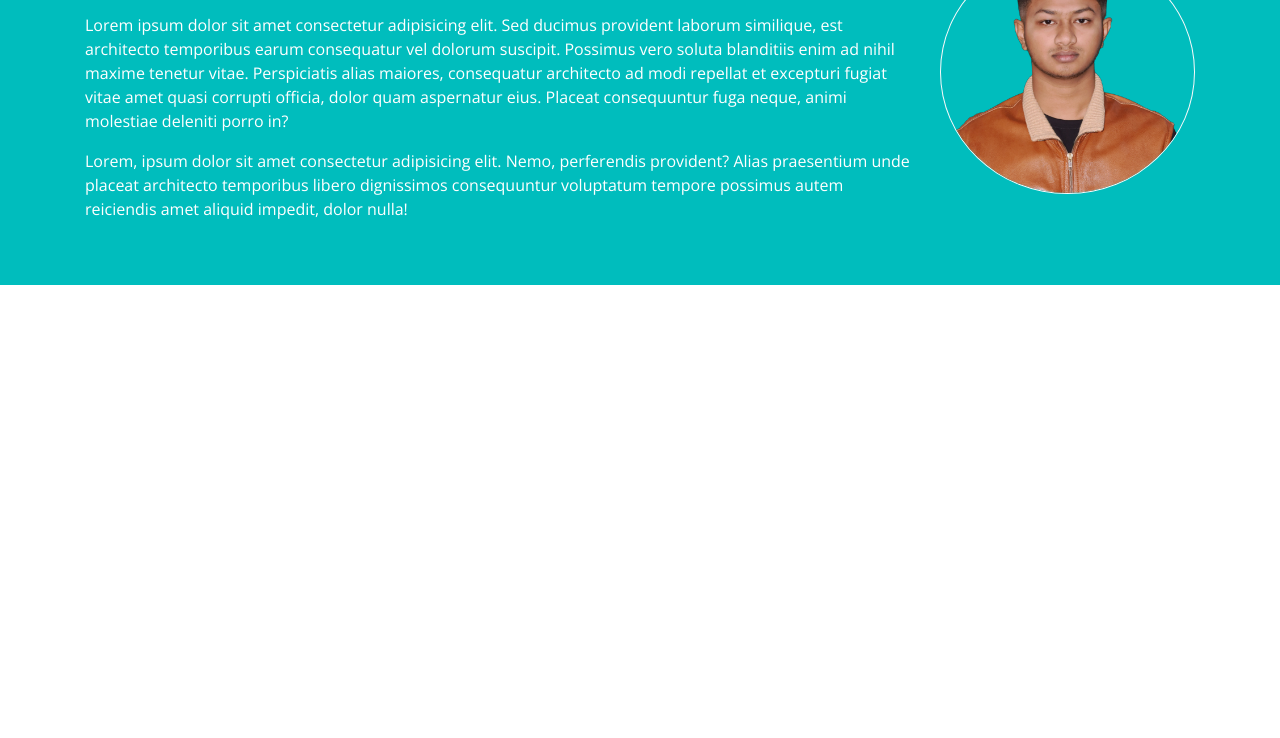
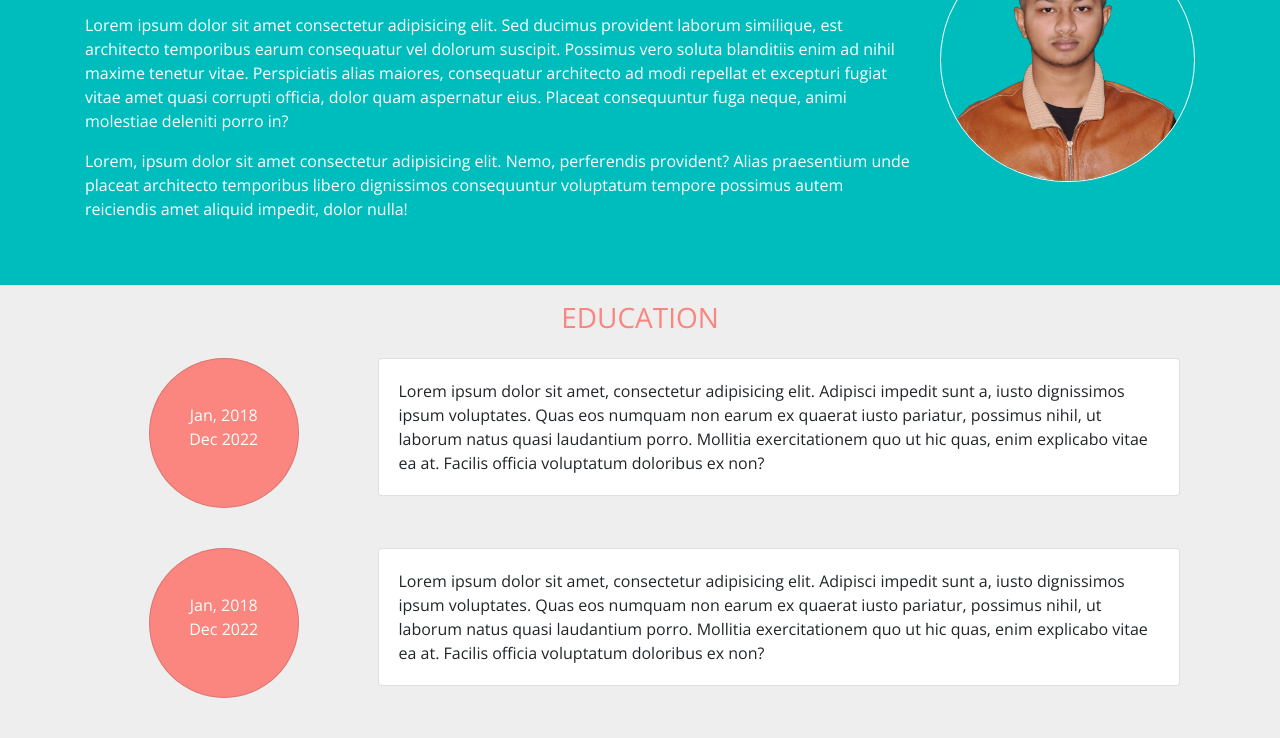
Before and after one commit to raju-molla/raju-molla.github.io, a plain HTML site: page index.html in a window 1280 px wide. Shown: the part 997-1735 px from the top of the page. Before the commit the page ends 1282 px from the top, so only its background shows below. Drawn offline with nearby package versions, Linux system fonts and the light colour scheme.

Commit message:
education section

```diff
--- a/css/style.css
+++ b/css/style.css
@@ -17,3 +17,20 @@ body {
 .about-container{
   background-color: #00BDBD;
 }
+.education-container{
+  background-color: #EEEEEE;
+}
+.redtype-color{
+  color: #FB857F;
+}
+.bg-redtype-color{
+  background-color: #FB857F;
+}
+
+.circle{
+  background-color: #FB857F;
+  color: white;
+  height: 150px;
+  width: 150px;
+  border-radius: 50%;
+}
--- a/index.html
+++ b/index.html
@@ -70,64 +70,126 @@
       <div class="collapse navbar-collapse" id="navbarSupportedContent">
         <ul class="navbar-nav m-auto">
           <li class="nav-item active">
-            <a class="nav-link" href="about"
+            <a class="nav-link" href="#about"
               >ABOUT <span class="sr-only">(current)</span></a
             >
           </li>
           <li class="nav-item">
-            <a class="nav-link" href="eduaction">EDUCATION</a>
+            <a class="nav-link" href="#education">EDUCATION</a>
           </li>
 
           <li class="nav-item">
-            <a class="nav-link" href="project">PROJECT</a>
+            <a class="nav-link" href="#project">PROJECT</a>
           </li>
           <li class="nav-item">
-            <a class="nav-link" href="protfolio">PROTFOLIO</a>
+            <a class="nav-link" href="#protfolio">PROTFOLIO</a>
           </li>
           <li class="nav-item">
-            <a class="nav-link" href="gallery">GALLERY</a>
+            <a class="nav-link" href="#gallery">GALLERY</a>
           </li>
           <li class="nav-item">
-            <a class="nav-link" href="contact">CONTACT</a>
+            <a class="nav-link" href="#contact">CONTACT</a>
           </li>
         </ul>
       </div>
     </nav>
 
     <!-- this is about section -->
-    <div class="about-container">
+    <div class="about-container" id="about">
       <div class="container">
         <div class="row align-items-center justify-content-center">
           <div class="col-md-9 py-5 text-white">
             <h3>Raju Molla</h3>
-            <p>Lorem ipsum, dolor sit amet consectetur adipisicing elit. Voluptas odit totam doloremque iusto sequi, quibusdam at, quaerat nihil saepe illo, quo soluta aspernatur. Officiis, delectus.</p>
+            <p>
+              Lorem ipsum, dolor sit amet consectetur adipisicing elit. Voluptas
+              odit totam doloremque iusto sequi, quibusdam at, quaerat nihil
+              saepe illo, quo soluta aspernatur. Officiis, delectus.
+            </p>
 
-            <p>Lorem ipsum dolor sit amet consectetur adipisicing elit. Sed ducimus provident laborum similique, est architecto temporibus earum consequatur vel dolorum suscipit. Possimus vero soluta blanditiis enim ad nihil maxime tenetur vitae. Perspiciatis alias maiores, consequatur architecto ad modi repellat et excepturi fugiat vitae amet quasi corrupti officia, dolor quam aspernatur eius. Placeat consequuntur fuga neque, animi molestiae deleniti porro in?</p>
+            <p>
+              Lorem ipsum dolor sit amet consectetur adipisicing elit. Sed
+              ducimus provident laborum similique, est architecto temporibus
+              earum consequatur vel dolorum suscipit. Possimus vero soluta
+              blanditiis enim ad nihil maxime tenetur vitae. Perspiciatis alias
+              maiores, consequatur architecto ad modi repellat et excepturi
+              fugiat vitae amet quasi corrupti officia, dolor quam aspernatur
+              eius. Placeat consequuntur fuga neque, animi molestiae deleniti
+              porro in?
+            </p>
 
-            <p>Lorem, ipsum dolor sit amet consectetur adipisicing elit. Nemo, perferendis provident? Alias praesentium unde placeat architecto temporibus libero dignissimos consequuntur voluptatum tempore possimus autem reiciendis amet aliquid impedit, dolor nulla!</p>
+            <p>
+              Lorem, ipsum dolor sit amet consectetur adipisicing elit. Nemo,
+              perferendis provident? Alias praesentium unde placeat architecto
+              temporibus libero dignissimos consequuntur voluptatum tempore
+              possimus autem reiciendis amet aliquid impedit, dolor nulla!
+            </p>
           </div>
-          <div class="col-md-3">
-            <img src="/img/molla.png" alt="raju" class="img-fluid border border-light rounded-circle">
+          <div class="col-md-3 mb-4">
+            <img
+              src="/img/molla.png"
+              alt="raju"
+              class="img-fluid border border-light rounded-circle"
+            />
           </div>
         </div>
       </div>
     </div>
 
+    <!-- this is educaiton section -->
 
+    <div class="education-container" id="education">
+      <div class="container">
+        <div class="row">
+          <div class="col text-center py-3">
+            <h3 class="redtype-color font-weight-bolder">EDUCATION</h3>
+          </div>
+        </div>
 
+        <div class="row mb-4 pb-4 m-auto">
+          <div class="col-md-3 mb-3">
+            <div class="card circle m-auto">
+              <div class="card-body text-center text-white">
+                <p class="py-4">Jan, 2018 <br />Dec 2022</p>
+              </div>
+            </div>
+          </div>
+          <div class="col-md-9">
+            <div class="card">
+              <div class="card-body">
+                Lorem ipsum dolor sit amet, consectetur adipisicing elit.
+                Adipisci impedit sunt a, iusto dignissimos ipsum voluptates.
+                Quas eos numquam non earum ex quaerat iusto pariatur, possimus
+                nihil, ut laborum natus quasi laudantium porro. Mollitia
+                exercitationem quo ut hic quas, enim explicabo vitae ea at.
+                Facilis officia voluptatum doloribus ex non?
+              </div>
+            </div>
+          </div>
+        </div>
 
-
-
-
-
-
-
-
-
-
-
-
-
+        <div class="row mb-4 pb-4 m-auto">
+          <div class="col-md-3 mb-3">
+            <div class="card circle m-auto">
+              <div class="card-body text-center text-white">
+                <p class="py-4">Jan, 2018 <br />Dec 2022</p>
+              </div>
+            </div>
+          </div>
+          <div class="col-md-9">
+            <div class="card">
+              <div class="card-body">
+                Lorem ipsum dolor sit amet, consectetur adipisicing elit.
+                Adipisci impedit sunt a, iusto dignissimos ipsum voluptates.
+                Quas eos numquam non earum ex quaerat iusto pariatur, possimus
+                nihil, ut laborum natus quasi laudantium porro. Mollitia
+                exercitationem quo ut hic quas, enim explicabo vitae ea at.
+                Facilis officia voluptatum doloribus ex non?
+              </div>
+            </div>
+          </div>
+        </div>
+      </div>
+    </div>
 
     <!-- Optional JavaScript -->
     <!-- jQuery first, then Popper.js, then Bootstrap JS -->
```
